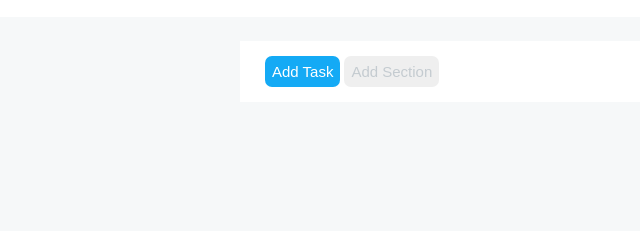
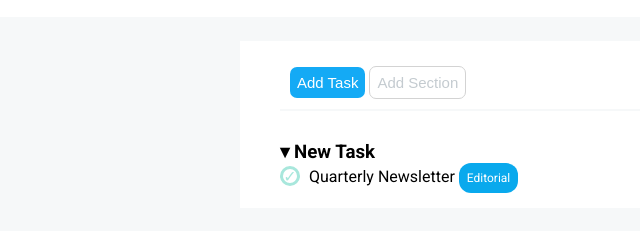
Before and after one commit to Fabrizio-padula-hub/html-css-toboolist, a plain HTML site: page index.html in a window 1280 px wide. Shown: the part 77-308 px from the top of the page, without its empty margins (0-640 px from the left). Drawn offline with Linux system fonts and the light colour scheme.

Commit message:
feat: add new task

```diff
--- a/index.html
+++ b/index.html
@@ -18,12 +18,29 @@
     </header>
     <main>
         <!-- bottoni -->
-        <section>
+        <div class="pulsanti">
             <button class="add-task">Add Task</button>
             <button class="add-section">Add Section</button>
-        </section>
+        </div>
         <!-- /fine bottoni -->
+        <div class="corpo">
+            <!-- New task -->
+            <div>
+                <h3>&#9662; New Task</h3>
+                <span class="spunta-v">&#10003;</span>
+                <span>Quarterly Newsletter</span>
+                <div class="editorial">Editorial</div>
+            </div>
+            <!-- /fine New task -->
 
+
+
+
+
+
+
+
+        </div>
 
 
 
--- a/style.css
+++ b/style.css
@@ -22,22 +22,58 @@ h1{
     vertical-align: middle;
 }
 
+
 main{
     width: 800px;
     margin: 0 auto;
     background-color: white;
     margin-top: 24px;
-    padding: 15px 25px;
+    padding: 15px 40px;
 }
 
+/*---------
+Bottoni
+----------*/
 button{
     font-size: 15px;
     padding: 7px;
     border-radius: 7px;
     color: #c4cbd0;
-    border: none;
+    border: 1px solid lightgrey;
+    background-color: white;
 }
 .add-task{
     background-color: #14aaf5;
     color: white;
+    border: none;
 }
+.pulsanti{
+    margin-bottom: 30px;
+    border-bottom: 2px solid  #f6f8f9;
+    padding: 10px;
+}
+/*---------
+Fine Bottoni
+----------*/
+
+.spunta-v{
+    display: inline-block;
+    width: 20px;
+    height: 20px;
+    border: 3px solid #a8e7dc;
+    border-radius: 100%;
+    color: #a8e7dc;
+    text-align: center;
+    line-height: 100%;
+    margin-right: 5px;
+
+}
+
+.editorial{
+    display: inline-block;
+    background-color: #09a9ed;
+    padding: 8px;
+    border-radius: 12px;
+    color: white;
+    font-size: 12px;
+}
```
